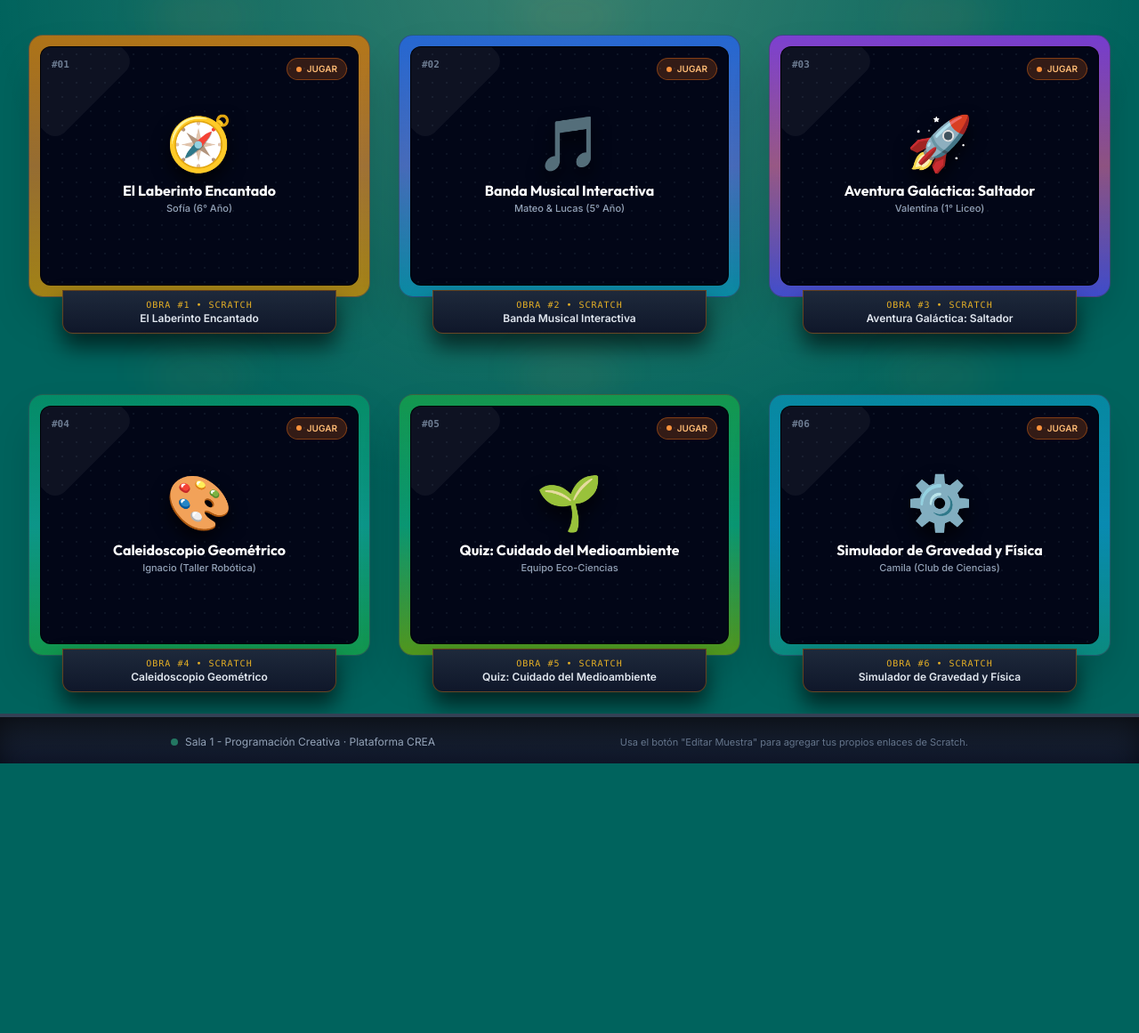
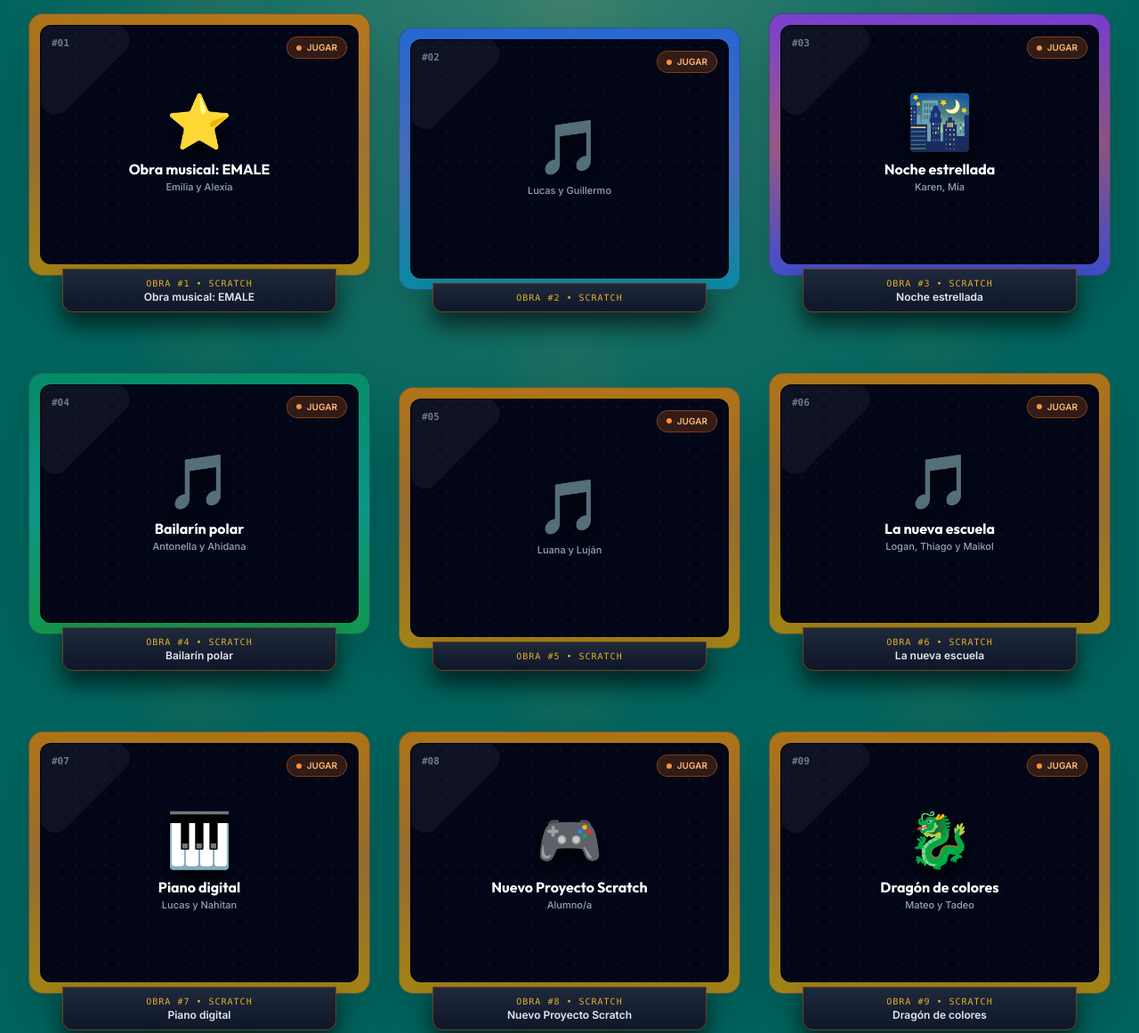
Before and after one commit to Dora424/montevideo138, a plain HTML site: page index.html in a window 1280 px wide. Shown: the part 180-1341 px from the top of the page at 89% size. Before the commit the page ends 1038 px from the top, so only its background shows below. Drawn offline with nearby package versions, Linux system fonts and the light colour scheme.

Commit message:
Update index.html

```diff
--- a/index.html
+++ b/index.html
@@ -307,69 +307,114 @@
   </div>
 
   <script>
-    // Proyectos precargados de Scratch con IDs reales y conocidos para probar de inmediato
+    // Datos de la muestra publicados para que todos los visitantes vean la misma versión.
     const DEFAULT_PROJECTS = [
       {
-        id: "1",
-        title: "El Laberinto Encantado",
-        author: "Sofía (6° Año)",
-        scratchId: "10128407", // Clásico Pac-Man o Laberinto Scratch
-        icon: "🧭",
-        frameColor: "amber",
-        description: "Usa las flechas del teclado para guiar al personaje hasta la salida evitando las trampas mágicas."
+            "id": "1",
+            "title": "Obra musical: EMALE",
+            "author": "Emilia y Alexia",
+            "scratchId": "1379189159",
+            "icon": "⭐",
+            "frameColor": "amber",
+            "description": "Para interactuar debes cliquear sobre cada estrella"
       },
       {
-        id: "2",
-        title: "Banda Musical Interactiva",
-        author: "Mateo & Lucas (5° Año)",
-        scratchId: "60917032", // Animación musical Scratch
-        icon: "🎵",
-        frameColor: "blue",
-        description: "Presiona las distintas teclas para activar instrumentos, luces de concierto y ritmos de batería."
+            "id": "2",
+            "title": "",
+            "author": "Lucas y Guillermo",
+            "scratchId": "1391219561",
+            "icon": "🎵",
+            "frameColor": "blue",
+            "description": ""
       },
       {
-        id: "3",
-        title: "Aventura Galáctica: Saltador",
-        author: "Valentina (1° Liceo)",
-        scratchId: "104", // Scratch Cat Runner
-        icon: "🚀",
-        frameColor: "purple",
-        description: "Un trepidante juego de plataformas espaciales donde debes esquivar asteroides y recolectar estrellas."
+            "id": "3",
+            "title": "Noche estrellada",
+            "author": "Karen, Mía",
+            "scratchId": "1379187692",
+            "icon": "🌃",
+            "frameColor": "purple",
+            "description": "Se interactúa cliqueando la bandera verde, el QR y tecla espacio"
       },
       {
-        id: "4",
-        title: "Caleidoscopio Geométrico",
-        author: "Ignacio (Taller Robótica)",
-        scratchId: "13511384", // Proyecto de lápiz y patrones de dibujo
-        icon: "🎨",
-        frameColor: "emerald",
-        description: "Arte generativo programado con el lápiz de Scratch. Dibuja mandalas y fractales con el mouse."
+            "id": "4",
+            "title": "Bailarín polar",
+            "author": "Antonella y Ahidana",
+            "scratchId": "1388791586",
+            "icon": "🎵",
+            "frameColor": "emerald",
+            "description": "Se interactúa presionando la banderita verde"
       },
       {
-        id: "5",
-        title: "Quiz: Cuidado del Medioambiente",
-        author: "Equipo Eco-Ciencias",
-        scratchId: "2201948", // Preguntas y respuestas
-        icon: "🌱",
-        frameColor: "green",
-        description: "Trivia educativa sobre reciclaje y energías renovables en Uruguay. ¿Podrás responder todo bien?"
+            "id": "1792511182471",
+            "title": "",
+            "author": "Luana y Luján",
+            "scratchId": "1386298988",
+            "icon": "🎵",
+            "frameColor": "amber",
+            "description": ""
       },
       {
-        id: "6",
-        title: "Simulador de Gravedad y Física",
-        author: "Camila (Club de Ciencias)",
-        scratchId: "1165600", // Simulación física
-        icon: "⚙️",
-        frameColor: "cyan",
-        description: "Experimento interactivo que simula colisiones elásticas y atracción gravitacional en tiempo real."
+            "id": "1792511242572",
+            "title": "La nueva escuela",
+            "author": "Logan, Thiago y Maikol",
+            "scratchId": "1393779005",
+            "icon": "🎵",
+            "frameColor": "amber",
+            "description": "Sin interacción"
+      },
+      {
+            "id": "1792519091096",
+            "title": "Piano digital",
+            "author": "Lucas y Nahitan",
+            "scratchId": "1391220042",
+            "icon": "🎹",
+            "frameColor": "amber",
+            "description": "Haz clic en las teclas en el orden que quieras"
+      },
+      {
+            "id": "1792519449928",
+            "title": "Nuevo Proyecto Scratch",
+            "author": "Alumno/a",
+            "scratchId": "",
+            "icon": "🎮",
+            "frameColor": "amber",
+            "description": "Sin interacción"
+      },
+      {
+            "id": "1792519458620",
+            "title": "Dragón de colores",
+            "author": "Mateo y Tadeo",
+            "scratchId": "1388769761",
+            "icon": "🐉",
+            "frameColor": "amber",
+            "description": "Haz clic en cualquier tecla"
+      },
+      {
+            "id": "1792519459891",
+            "title": "Un episodio de la fiebre amarilla en Buenos Aires",
+            "author": "Macarena y Julieta",
+            "scratchId": "1379187805",
+            "icon": "🖼️",
+            "frameColor": "amber",
+            "description": "Para probar esta creación cliquea la bandera verde"
+      },
+      {
+            "id": "1792519460987",
+            "title": "Obra musical",
+            "author": "Gabriel y Gerson",
+            "scratchId": "1388773053",
+            "icon": "🎵",
+            "frameColor": "amber",
+            "description": "Presiona alternadamente: espacio, flecha arriba y la trompeta"
       }
-    ];
+];
 
-    const STORAGE_KEY = "museo_scratch_data_v1";
+    const STORAGE_KEY = "museo_scratch_data_v2";
 
     let museumState = {
-      title: "Exposición de Creaciones Digitales Scratch",
-      subtitle: "Explora las obras de la galería. Haz clic sobre cualquier pedestal para probar el videojuego, ver su funcionamiento y aprender con Scratch.",
+      title: "Sinfonía de luz y sonido",
+      subtitle: "Explora las obras de la galería haciendo clic sobre la palabra jugar.",
       projects: []
     };
 
@@ -686,8 +731,8 @@
     }
 
     function restoreDefaults() {
-      museumState.title = "Exposición de Creaciones Digitales Scratch";
-      museumState.subtitle = "Explora las salas interactivas. Toca o haz clic sobre cualquier obra para probar el juego, ver el código o interactuar con las creaciones de los alumnos.";
+      museumState.title = "Sinfonía de luz y sonido";
+      museumState.subtitle = "Explora las obras de la galería haciendo clic sobre la palabra jugar.";
       museumState.projects = JSON.parse(JSON.stringify(DEFAULT_PROJECTS));
       saveState();
       renderConfigProjectRows();
```
